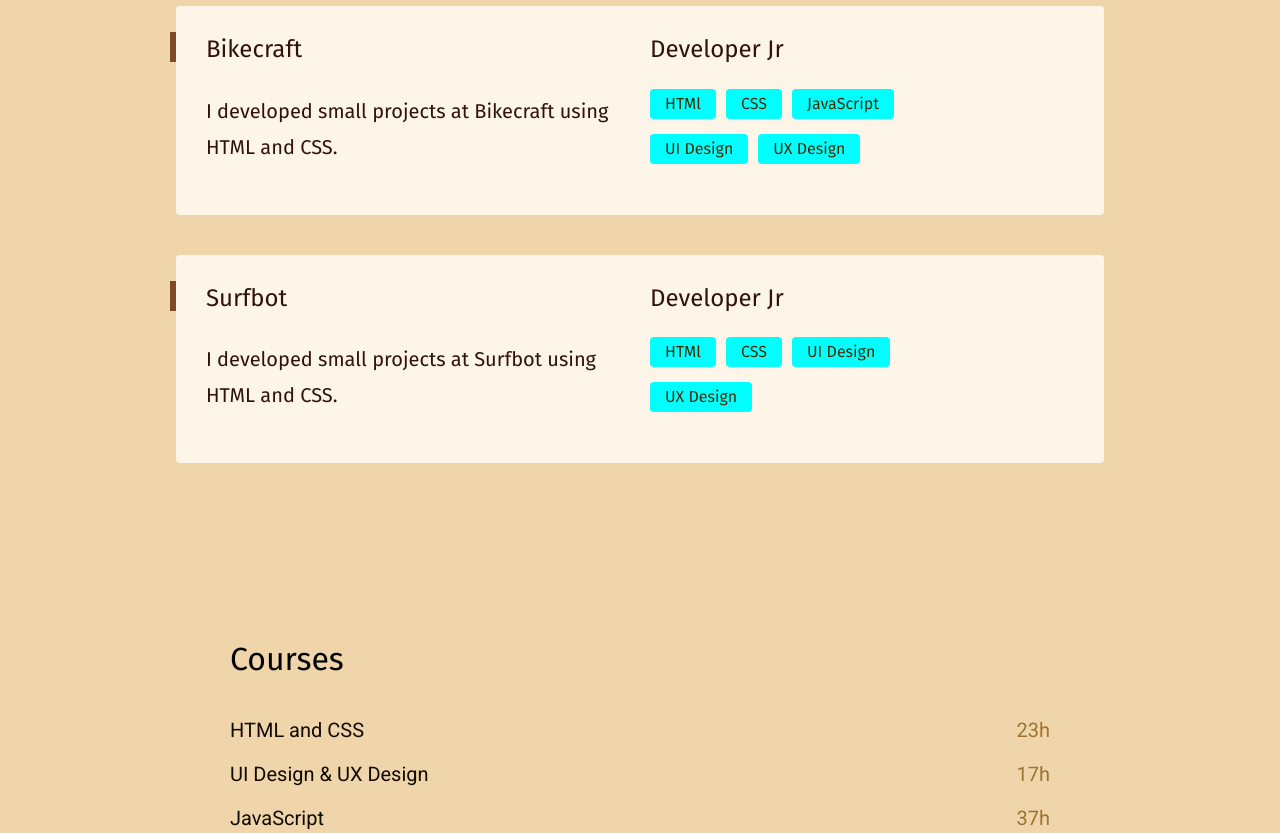
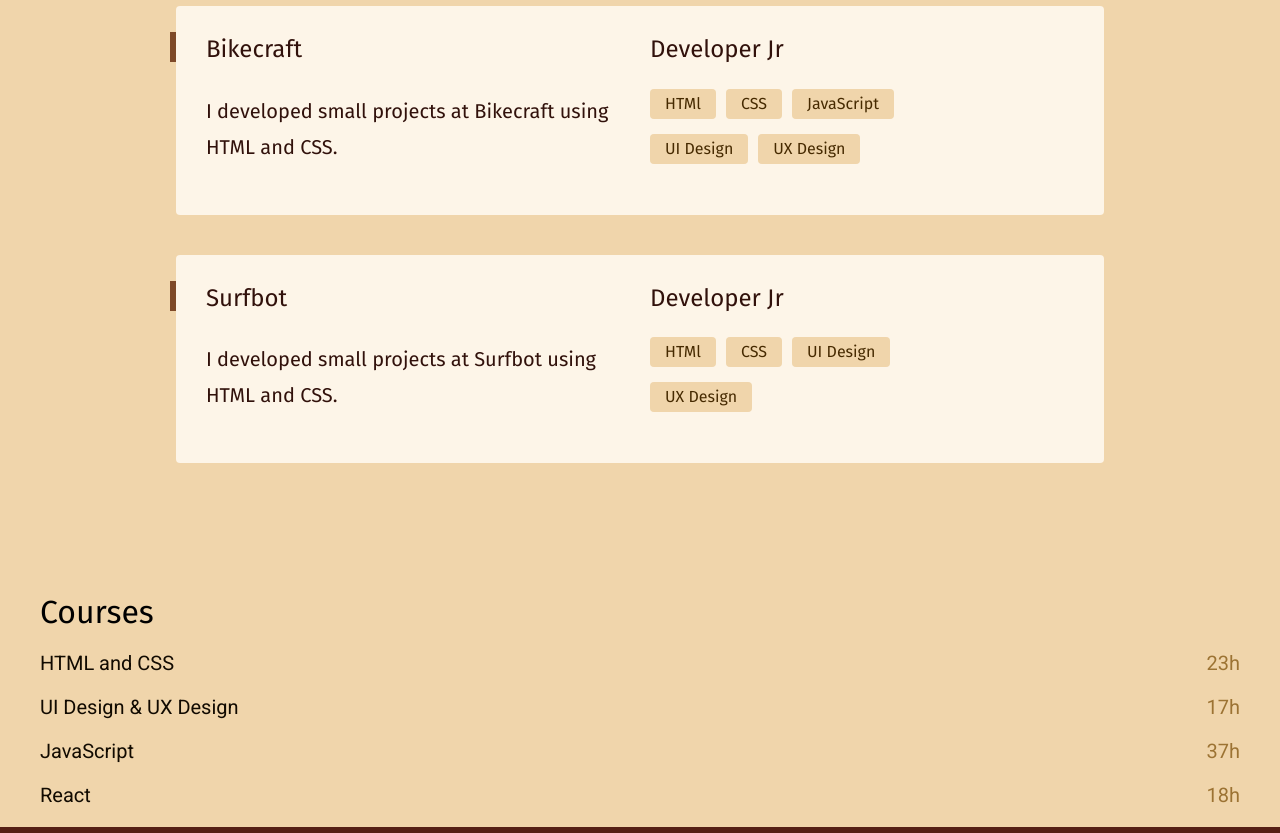
Before and after one commit to Nilziane-S/Nilziane-S.github.io, a plain HTML site: page index.html in a window 1280 px wide. Shown: the part 620-1453 px from the top of the page. Drawn offline with Linux system fonts and the light colour scheme.

Commit message:
teste 6853234

```diff
--- a/css/courses.css
+++ b/css/courses.css
@@ -2,7 +2,7 @@
   max-width: 1200px;
   margin: 0 auto;
   margin-top: 80px;
-  padding: 10px 20px;
+  /* padding: 10px 20px; */
   /* padding: 10px 190px; */
 }
 
@@ -13,11 +13,13 @@
     text-align: left;
     font-weight: 400;
     margin-bottom: 20px;
-    padding: 10px 190px;
+
+    /* padding: 10px 190px; */
   }
 
 .courses ul {
-  padding: 10px 190px;
+  /* padding: 10px 190px; */
+  padding: 0px;
   }
 
   .courses-skills ul li{
--- a/css/project.css
+++ b/css/project.css
@@ -53,11 +53,13 @@
 }
 
 .project-skills{
+  display: block;
    display: flex;
    flex-wrap: wrap;
     gap: 10px;
     max-width: 40ch;
     padding: 0px;
+
   }
 
 .project-skills li{
@@ -70,8 +72,7 @@
   padding: 5px 15px;
   margin-bottom: 5px;
   border-radius: 4px;
-  display: block;
-  background-color: aqua;
+  display: block
 }
 
 @media (max-width: 800px){
```
